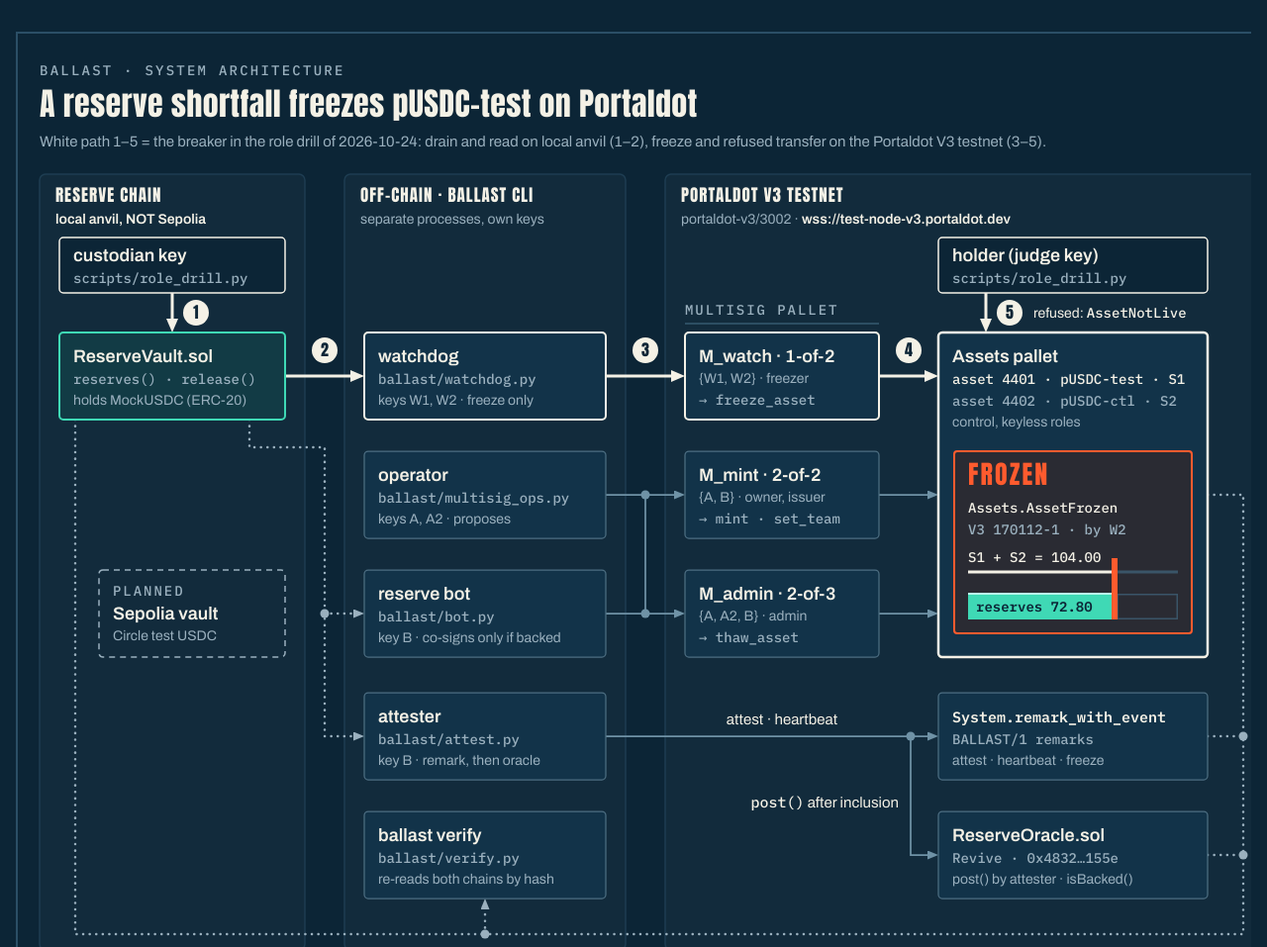
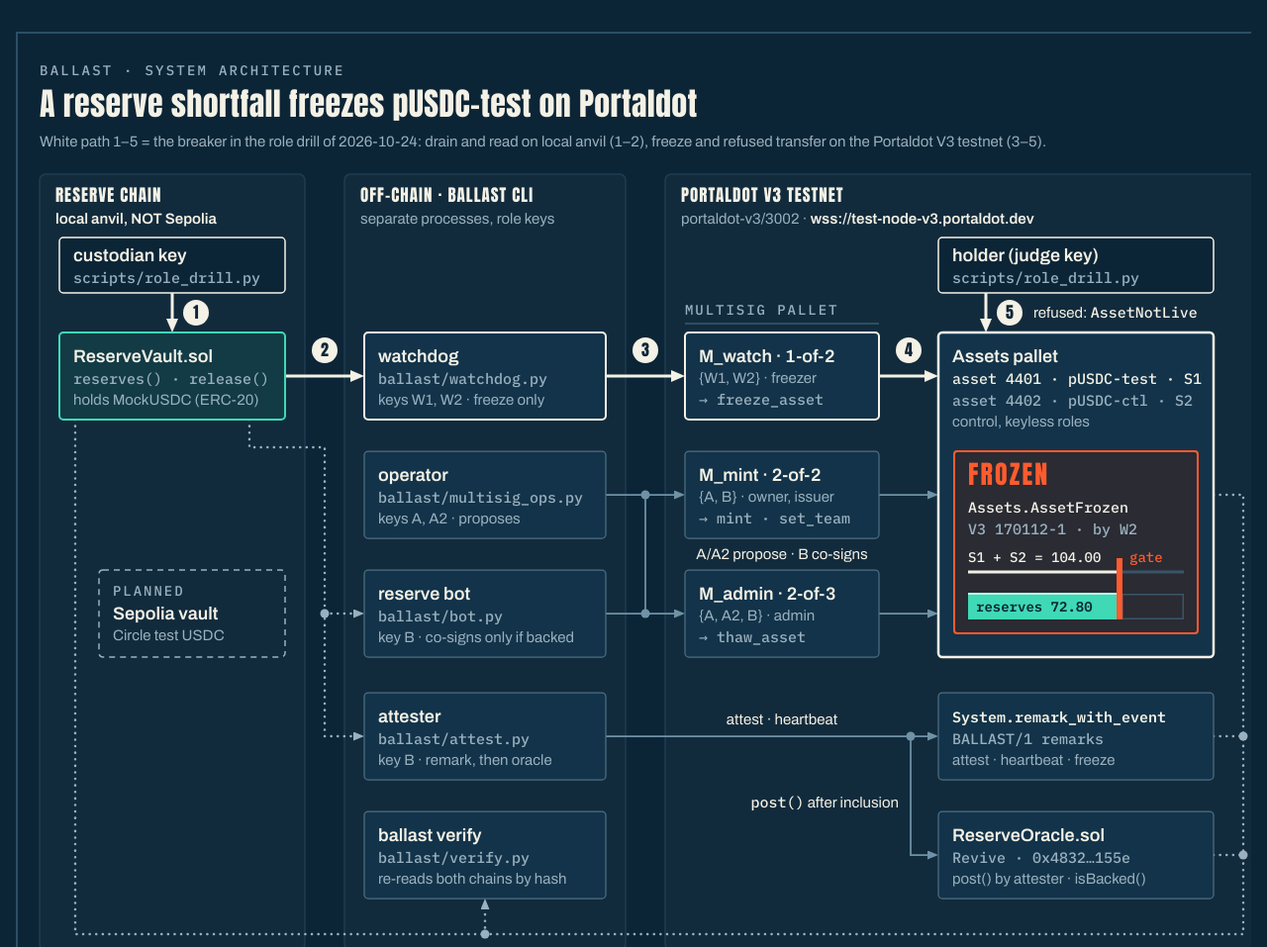
Before and after one commit to edycutjong/portaldot-hackathon-2026-ballast-edycu, a website: page docs/architecture.html in a window 1280 px wide. Shown: the top 957 px of the page at 99% size. Drawn offline with Linux system fonts and the light colour scheme; a web font is replaced by a local one.

Commit message:
docs: architecture diagram QA pass 3
Secondary text at 15 px for README width; legend notes that step 2 is a
read; approvals labelled (A/A2 propose, B co-signs); the gauge gate is
labelled; the off-chain zone says role keys; the note says verify flags a
thaw without the bot unless an override remark precedes it. Single approved
Google Fonts stylesheet link, no preconnects.

```diff
--- a/docs/architecture.html
+++ b/docs/architecture.html
@@ -4,8 +4,6 @@
 <meta charset="UTF-8">
 <meta name="viewport" content="width=device-width, initial-scale=1.0">
 <title>Ballast architecture</title>
-<link rel="preconnect" href="https://fonts.googleapis.com">
-<link rel="preconnect" href="https://fonts.gstatic.com" crossorigin>
 <link href="https://fonts.googleapis.com/css2?family=Saira+Stencil+One&family=Archivo:wght@400;600&family=IBM+Plex+Mono:wght@500;600&display=swap" rel="stylesheet">
 <style>
   *, *::before, *::after { box-sizing: border-box; margin: 0; padding: 0; }
@@ -17,29 +15,31 @@
   .t-title { font: 400 32px 'Saira Stencil One', 'Big Shoulders Stencil Display', Impact, sans-serif; fill: #F4F1E6; letter-spacing: 0.01em; }
   .t-lede { font: 400 15px Archivo, 'Helvetica Neue', Arial, sans-serif; fill: #9AB0BE; }
   .t-zone { font: 400 17px 'Saira Stencil One', 'Big Shoulders Stencil Display', Impact, sans-serif; fill: #F4F1E6; letter-spacing: 0.06em; }
-  .t-zonesub { font: 400 14px Archivo, 'Helvetica Neue', Arial, sans-serif; fill: #9AB0BE; }
+  .t-zonesub { font: 400 15px Archivo, 'Helvetica Neue', Arial, sans-serif; fill: #9AB0BE; }
   .t-zonesub tspan.flag { fill: #F4F1E6; font-weight: 600; }
   .t-name { font: 600 18px Archivo, 'Helvetica Neue', Arial, sans-serif; fill: #F4F1E6; }
   .t-name-code { font: 600 15px 'IBM Plex Mono', ui-monospace, Menlo, monospace; fill: #F4F1E6; }
-  .t-sub { font: 400 14px Archivo, 'Helvetica Neue', Arial, sans-serif; fill: #9AB0BE; }
-  .t-code { font: 500 14px 'IBM Plex Mono', ui-monospace, Menlo, monospace; fill: #9AB0BE; }
-  .t-code-ink { font: 500 14px 'IBM Plex Mono', ui-monospace, Menlo, monospace; fill: #F4F1E6; }
+  .t-sub { font: 400 15px Archivo, 'Helvetica Neue', Arial, sans-serif; fill: #9AB0BE; }
+  .t-code { font: 500 15px 'IBM Plex Mono', ui-monospace, Menlo, monospace; fill: #9AB0BE; }
+  .t-code-ink { font: 500 15px 'IBM Plex Mono', ui-monospace, Menlo, monospace; fill: #F4F1E6; }
   .t-tag { font: 500 14px 'IBM Plex Mono', ui-monospace, Menlo, monospace; fill: #9AB0BE; letter-spacing: 0.14em; }
   .t-badge { font: 400 16px 'Saira Stencil One', 'Big Shoulders Stencil Display', Impact, sans-serif; fill: #0C2536; }
   .t-label { font: 400 15px Archivo, 'Helvetica Neue', Arial, sans-serif; fill: #F4F1E6; }
   .t-label tspan.code { font: 500 15px 'IBM Plex Mono', ui-monospace, Menlo, monospace; }
-  .t-refused { font: 400 14px Archivo, 'Helvetica Neue', Arial, sans-serif; fill: #F4F1E6; }
-  .t-refused tspan.code { font: 500 14px 'IBM Plex Mono', ui-monospace, Menlo, monospace; }
+  .t-refused { font: 400 15px Archivo, 'Helvetica Neue', Arial, sans-serif; fill: #F4F1E6; }
+  .t-refused tspan.code { font: 500 15px 'IBM Plex Mono', ui-monospace, Menlo, monospace; }
   .t-frozen { font: 400 26px 'Saira Stencil One', 'Big Shoulders Stencil Display', Impact, sans-serif; fill: #FF5B2E; letter-spacing: 0.08em; }
   .t-gauge { font: 500 14px 'IBM Plex Mono', ui-monospace, Menlo, monospace; fill: #F4F1E6; }
+  .t-gate { font: 500 14px 'IBM Plex Mono', ui-monospace, Menlo, monospace; fill: #FF5B2E; }
   .t-gauge-water { font: 600 14px 'IBM Plex Mono', ui-monospace, Menlo, monospace; fill: #0C2536; }
   .t-strip-head { font: 400 17px 'Saira Stencil One', 'Big Shoulders Stencil Display', Impact, sans-serif; fill: #F4F1E6; letter-spacing: 0.06em; }
   .t-step { font: 600 15px Archivo, 'Helvetica Neue', Arial, sans-serif; fill: #F4F1E6; }
   .t-step-code { font: 500 15px 'IBM Plex Mono', ui-monospace, Menlo, monospace; fill: #9AB0BE; }
-  .t-step-sub { font: 400 14px Archivo, 'Helvetica Neue', Arial, sans-serif; fill: #9AB0BE; }
+  .t-step-sub { font: 400 15px Archivo, 'Helvetica Neue', Arial, sans-serif; fill: #9AB0BE; }
   .t-note { font: 400 15px Archivo, 'Helvetica Neue', Arial, sans-serif; fill: #9AB0BE; }
   .t-note tspan.code { font: 500 15px 'IBM Plex Mono', ui-monospace, Menlo, monospace; fill: #F4F1E6; }
-  .t-legend { font: 400 14px Archivo, 'Helvetica Neue', Arial, sans-serif; fill: #9AB0BE; }
+  .t-legend { font: 400 15px Archivo, 'Helvetica Neue', Arial, sans-serif; fill: #9AB0BE; }
+  .t-legend tspan.code { font: 500 15px 'IBM Plex Mono', ui-monospace, Menlo, monospace; fill: #F4F1E6; }
 </style>
 </head>
 <body>
@@ -62,7 +62,7 @@
 <text x="40" y="194" class="t-zonesub"><tspan class="flag">local anvil, NOT Sepolia</tspan></text>
 <rect x="332" y="144" width="284" height="784" rx="6" fill="#122B3C" stroke="#1E3D52" stroke-width="1.5"/>
 <text x="348" y="172" class="t-zone">OFF-CHAIN · BALLAST CLI</text>
-<text x="348" y="194" class="t-zonesub">separate processes, own keys</text>
+<text x="348" y="194" class="t-zonesub">separate processes, role keys</text>
 <rect x="656" y="144" width="600" height="784" rx="6" fill="#122B3C" stroke="#1E3D52" stroke-width="1.5"/>
 <text x="672" y="172" class="t-zone">PORTALDOT V3 TESTNET</text>
 <text x="672" y="194" class="t-zonesub">portaldot-v3/3002 · <tspan class="flag">wss://test-node-v3.portaldot.dev</tspan></text>
@@ -81,9 +81,9 @@
 <path d="M596,712 L921,712" fill="none" stroke="#6F92A6" stroke-width="1.75" stroke-linejoin="miter" data-edge="att-remark" data-style="call" stroke-linecap="butt" marker-end="url(#m-call)"/>
 <path d="M904,712 L904,832 L921,832" fill="none" stroke="#6F92A6" stroke-width="1.75" stroke-linejoin="miter" data-edge="att-oracle" data-style="call" stroke-linecap="butt" marker-end="url(#m-call)"/>
 <path d="M60,392 L60,912 L474,912" fill="none" stroke="#9AB0BE" stroke-width="2.5" stroke-linejoin="miter" data-edge="v-vault" data-style="read" stroke-linecap="round" stroke-dasharray="0.1 6.5"/>
-<path d="M1204,468 L1240,468 L1240,912 L474,912" fill="none" stroke="#9AB0BE" stroke-width="2.5" stroke-linejoin="miter" data-edge="v-portaldot" data-style="read" stroke-linecap="round" stroke-dasharray="0.1 6.5"/>
-<path d="M1204,712 L1240,712" fill="none" stroke="#9AB0BE" stroke-width="2.5" stroke-linejoin="miter" data-edge="v-remark" data-style="read" stroke-linecap="round" stroke-dasharray="0.1 6.5"/>
-<path d="M1204,832 L1240,832" fill="none" stroke="#9AB0BE" stroke-width="2.5" stroke-linejoin="miter" data-edge="v-oracle" data-style="read" stroke-linecap="round" stroke-dasharray="0.1 6.5"/>
+<path d="M1210,468 L1240,468 L1240,912 L474,912" fill="none" stroke="#9AB0BE" stroke-width="2.5" stroke-linejoin="miter" data-edge="v-portaldot" data-style="read" stroke-linecap="round" stroke-dasharray="0.1 6.5"/>
+<path d="M1210,712 L1240,712" fill="none" stroke="#9AB0BE" stroke-width="2.5" stroke-linejoin="miter" data-edge="v-remark" data-style="read" stroke-linecap="round" stroke-dasharray="0.1 6.5"/>
+<path d="M1210,832 L1240,832" fill="none" stroke="#9AB0BE" stroke-width="2.5" stroke-linejoin="miter" data-edge="v-oracle" data-style="read" stroke-linecap="round" stroke-dasharray="0.1 6.5"/>
 <path d="M474,912 L474,887" fill="none" stroke="#9AB0BE" stroke-width="2.5" stroke-linejoin="miter" data-edge="v-in" data-style="read" stroke-linecap="round" stroke-dasharray="0.1 6.5" marker-end="url(#m-read)"/>
 <circle cx="312" cy="588" r="4.5" fill="#9AB0BE"/>
 <circle cx="636" cy="468" r="4.5" fill="#6F92A6"/>
@@ -158,46 +158,48 @@
 <text x="690" y="617" class="t-code">→ thaw_asset</text>
 </g>
 <g data-node="holder">
-<rect data-box="holder" x="932" y="208" width="272" height="56" rx="4" fill="#0C2536" stroke="#F4F1E6" stroke-width="1.5"/>
+<rect data-box="holder" x="932" y="208" width="278" height="56" rx="4" fill="#0C2536" stroke="#F4F1E6" stroke-width="1.5"/>
 <text x="946" y="232" class="t-name">holder (judge key)</text>
 <text x="946" y="254" class="t-code">scripts/role_drill.py</text>
 </g>
 <g data-node="assets">
-<rect data-box="assets" x="932" y="304" width="272" height="328" rx="4" fill="#123349" stroke="#F4F1E6" stroke-width="2.5"/>
+<rect data-box="assets" x="932" y="304" width="278" height="328" rx="4" fill="#123349" stroke="#F4F1E6" stroke-width="2.5"/>
 <text x="946" y="334" class="t-name">Assets pallet</text>
 <text x="946" y="356" class="t-code-ink">asset 4401 · pUSDC-test · S1</text>
 <text x="946" y="378" class="t-code">asset 4402 · pUSDC-ctl · S2</text>
 <text x="946" y="399" class="t-sub">control, keyless roles</text>
 </g>
 <g data-node="remark">
-<rect data-box="remark" x="932" y="668" width="272" height="88" rx="4" fill="#123349" stroke="#4D6E82" stroke-width="1.25"/>
+<rect data-box="remark" x="932" y="668" width="278" height="88" rx="4" fill="#123349" stroke="#4D6E82" stroke-width="1.25"/>
 <text x="946" y="698" class="t-name-code">System.remark_with_event</text>
 <text x="946" y="720" class="t-code">BALLAST/1 remarks</text>
 <text x="946" y="741" class="t-sub">attest · heartbeat · freeze</text>
 </g>
 <g data-node="oracle">
-<rect data-box="oracle" x="932" y="788" width="272" height="88" rx="4" fill="#123349" stroke="#4D6E82" stroke-width="1.25"/>
+<rect data-box="oracle" x="932" y="788" width="278" height="88" rx="4" fill="#123349" stroke="#4D6E82" stroke-width="1.25"/>
 <text x="946" y="818" class="t-name">ReserveOracle.sol</text>
 <text x="946" y="840" class="t-code">Revive · 0x4832…155e</text>
 <text x="946" y="861" class="t-sub">post() by attester · isBacked()</text>
 </g>
 <g data-plate="frozen">
-<rect x="948" y="424" width="240" height="184" rx="3" fill="#2A2B33" stroke="#FF5B2E" stroke-width="2"/>
+<rect x="948" y="424" width="246" height="184" rx="3" fill="#2A2B33" stroke="#FF5B2E" stroke-width="2"/>
 <text x="962" y="458" class="t-frozen">FROZEN</text>
 <text x="962" y="486" class="t-code-ink">Assets.AssetFrozen</text>
 <text x="962" y="508" class="t-code">V3 170112-1 · by W2</text>
 <text x="962" y="536" class="t-gauge">S1 + S2 = 104.00</text>
-<line x1="962" y1="546" x2="1110" y2="546" stroke="#F4F1E6" stroke-width="3"/>
-<line x1="1110" y1="546" x2="1174" y2="546" stroke="#3A5568" stroke-width="3"/>
-<rect x="962" y="568" width="145" height="26" fill="#3FD9B5"/>
-<line x1="962" y1="568" x2="1107" y2="568" stroke="#B8FFEC" stroke-width="2"/>
-<rect x="1113" y="568.75" width="60.25" height="24.5" fill="none" stroke="#3A5568" stroke-width="1.5"/>
-<rect x="1107" y="532" width="6" height="62" fill="#FF5B2E"/>
+<line x1="962" y1="546" x2="1115" y2="546" stroke="#F4F1E6" stroke-width="3"/>
+<line x1="1115" y1="546" x2="1180" y2="546" stroke="#3A5568" stroke-width="3"/>
+<rect x="962" y="568" width="150" height="26" fill="#3FD9B5"/>
+<line x1="962" y1="568" x2="1112" y2="568" stroke="#B8FFEC" stroke-width="2"/>
+<rect x="1118" y="568.75" width="61.25" height="24.5" fill="none" stroke="#3A5568" stroke-width="1.5"/>
+<rect x="1112" y="532" width="6" height="62" fill="#FF5B2E"/>
 <text x="970" y="586" class="t-gauge-water">reserves 72.80</text>
+<text x="1125" y="536" class="t-gate">gate</text>
 </g>
 <text x="676" y="286" class="t-tag">MULTISIG PALLET</text>
 <line x1="676" y1="295" x2="872" y2="295" stroke="#355A70" stroke-width="1.5"/>
 <text x="774" y="700" class="t-label" text-anchor="middle">attest · heartbeat</text>
+<text x="774" y="533" class="t-label" text-anchor="middle">A/A2 propose · B co-signs</text>
 <text x="892" y="784" class="t-label" text-anchor="end"><tspan class="code">post()</tspan> after inclusion</text>
 <text x="1028" y="289" class="t-refused">refused: <tspan class="code">AssetNotLive</tspan></text>
 <g data-badge="1"><circle cx="182" cy="284" r="13" fill="#F4F1E6"/><text x="182" y="290" class="t-badge" text-anchor="middle">1</text></g>
@@ -206,7 +208,7 @@
 <g data-badge="4"><circle cx="902" cy="322" r="13" fill="#F4F1E6"/><text x="902" y="328" class="t-badge" text-anchor="middle">4</text></g>
 <g data-badge="5"><circle cx="1004" cy="284" r="13" fill="#F4F1E6"/><text x="1004" y="290" class="t-badge" text-anchor="middle">5</text></g>
 <text x="24" y="968" class="t-strip-head">THE BREAKER · V3 ROLE DRILL, 2026-10-24</text>
-<text x="1256" y="968" class="t-legend" text-anchor="end">The 2026-10-14 drills ran on a local stand-in chain, not V3.</text>
+<text x="1256" y="968" class="t-legend" text-anchor="end">Every V3 id: <tspan class="code">docs/PROOF.md</tspan> · the 2026-10-14 drills ran on a local stand-in chain, not V3.</text>
 <g data-step="1">
 <g data-badge="1"><circle cx="37" cy="1002" r="13" fill="#F4F1E6"/><text x="37" y="1008" class="t-badge" text-anchor="middle">1</text></g>
 <text x="58" y="1007" class="t-step">drain the vault</text>
@@ -238,16 +240,16 @@
 <text x="1058" y="1051" class="t-step-sub">until a gated thaw</text>
 </g>
 <text x="24" y="1096" class="t-note">Recovery is gated: W1's thaw through M_watch is refused (<tspan class="code">NoPermission 170115-1</tspan>). The thaw ran through the 2-of-3 M_admin with the bot's final approval,</text>
-<text x="24" y="1119" class="t-note">given only once finalized reserves cover supply (<tspan class="code">170133-1</tspan>; anvil finality emulated by mining 65 blocks). A + A2 could thaw without the bot;</text>
-<text x="24" y="1142" class="t-note"><tspan class="code">ballast verify</tspan> flags that. One person holds every key in this build. Timing: wall clock, one machine. Every V3 id is in <tspan class="code">docs/PROOF.md</tspan>.</text>
+<text x="24" y="1119" class="t-note">given only once finalized reserves cover supply (<tspan class="code">170133-1</tspan>; anvil finality emulated by mining 65 blocks). A + A2 could thaw without the bot,</text>
+<text x="24" y="1142" class="t-note">which <tspan class="code">ballast verify</tspan> flags unless an override remark precedes it. One person holds every key in this build. Timing: wall clock, one machine.</text>
 <line x1="24" y1="1183" x2="54" y2="1183" stroke="#F4F1E6" stroke-width="3" marker-end="url(#m-core)"/>
-<text x="78" y="1188" class="t-legend">breaker path 1–5</text>
-<line x1="226" y1="1183" x2="259" y2="1183" stroke="#6F92A6" stroke-width="1.75" marker-end="url(#m-call)"/>
-<text x="280" y="1188" class="t-legend">signed call / dispatch</text>
-<line x1="469" y1="1183" x2="502" y2="1183" stroke="#9AB0BE" stroke-width="2.5" stroke-dasharray="0.1 6.5" stroke-linecap="round" marker-end="url(#m-read)"/>
-<text x="523" y="1188" class="t-legend">read (arrow at the reader)</text>
-<line x1="739" y1="1183" x2="767" y2="1183" stroke="#6F92A6" stroke-width="1.75"/><line x1="753" y1="1183" x2="753" y2="1195" stroke="#6F92A6" stroke-width="1.75"/><circle cx="753" cy="1183" r="4.5" fill="#6F92A6"/>
-<text x="777" y="1188" class="t-legend">shared trunk</text>
+<text x="78" y="1188" class="t-legend">breaker path 1–5 (step 2 is a read)</text>
+<line x1="356" y1="1183" x2="389" y2="1183" stroke="#6F92A6" stroke-width="1.75" marker-end="url(#m-call)"/>
+<text x="410" y="1188" class="t-legend">signed call / dispatch</text>
+<line x1="599" y1="1183" x2="632" y2="1183" stroke="#9AB0BE" stroke-width="2.5" stroke-dasharray="0.1 6.5" stroke-linecap="round" marker-end="url(#m-read)"/>
+<text x="653" y="1188" class="t-legend">read (arrow at the reader)</text>
+<line x1="869" y1="1183" x2="897" y2="1183" stroke="#6F92A6" stroke-width="1.75"/><line x1="883" y1="1183" x2="883" y2="1195" stroke="#6F92A6" stroke-width="1.75"/><circle cx="883" cy="1183" r="4.5" fill="#6F92A6"/>
+<text x="907" y="1188" class="t-legend">shared trunk</text>
 <rect x="24" y="1206" width="28" height="18" rx="3" fill="#123349" stroke="#F4F1E6" stroke-width="1.5"/>
 <text x="62" y="1220" class="t-legend">on the breaker path</text>
 <rect x="231" y="1206" width="28" height="18" rx="3" fill="#123349" stroke="#4D6E82" stroke-width="1.5"/>
```
Also changed, not shown: docs/architecture.png.
